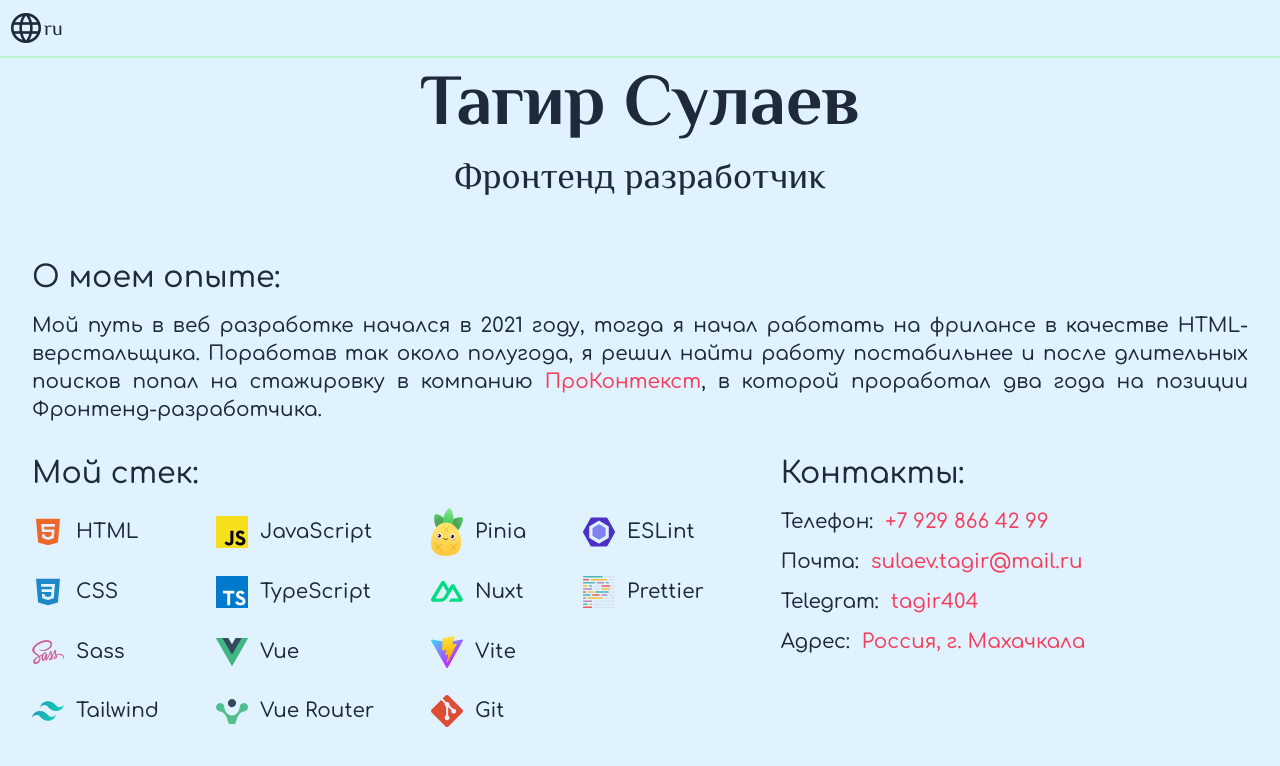
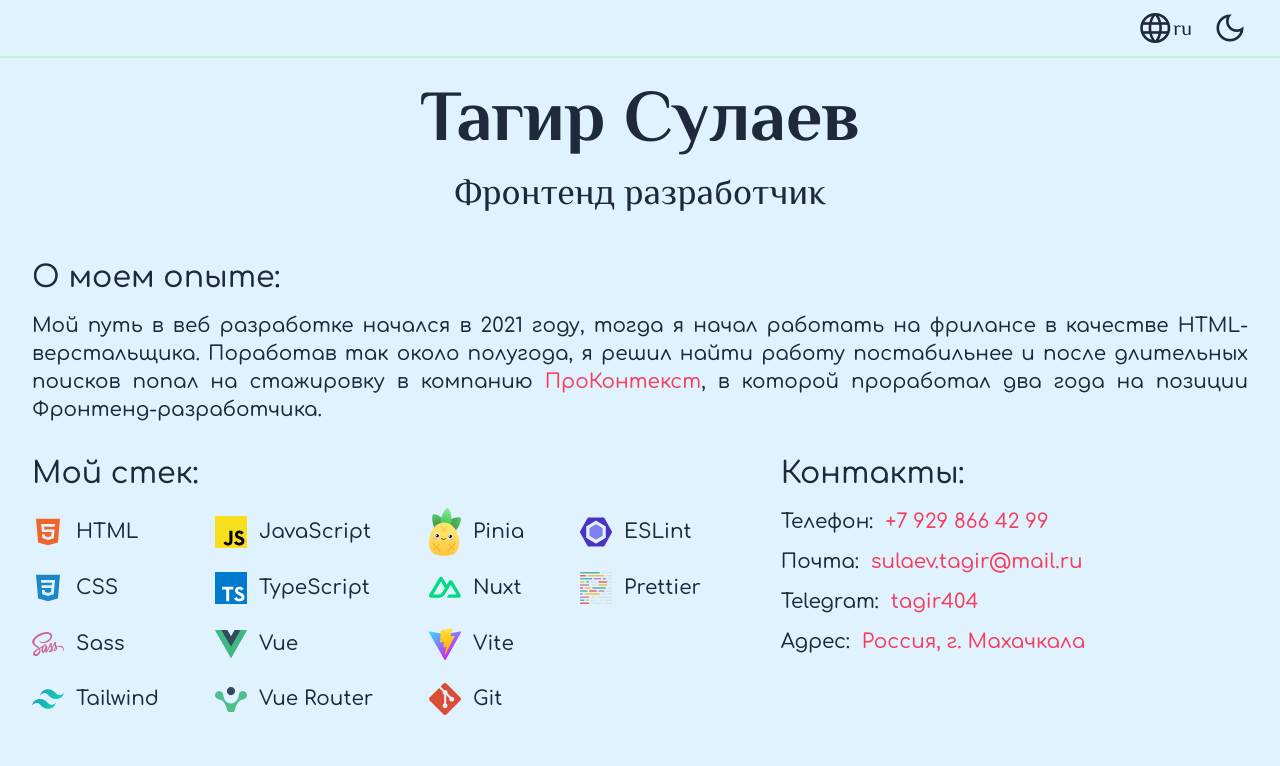
Before and after one commit to tagir404/resume, a Vue app: page / in a window 1280 px wide. Shown: the top 766 px of the page. Built offline with nearby package versions, Linux system fonts and the light colour scheme.

Commit message:
darkmode added

```diff
--- a/src/App.vue
+++ b/src/App.vue
@@ -1,23 +1,30 @@
 <script setup lang="ts">
-import { ref, computed } from 'vue'
+import { ref, computed, watch } from 'vue'
 import { skills } from '@/modules/skills'
 import { contacts } from '@/modules/contacts'
 import { langContent } from '@/modules/data'
 import BaseIcon from './components/BaseIcon.vue'
 
 const lang = ref<'ru' | 'en'>('ru')
-// const darkMode = ref<boolean>(false)
+const darkMode = ref<boolean>(false)
 
 const textContent = computed(() => langContent[lang.value])
 
 function changeLang() {
     lang.value === 'ru' ? (lang.value = 'en') : (lang.value = 'ru')
 }
+
+watch(darkMode, val => {
+    const html = document.querySelector('html')
+    val ? html?.classList.add('dark') : html?.classList.remove('dark')
+})
 </script>
 
 <template>
-    <div class="min-h-screen flex flex-col justify-center bg-sky-100 overflow-hidden">
-        <header class="flex gap-5 p-2 fixed top-0 left-0 bg-sky-100 w-full z-50 border-b-2 border-green-200">
+    <div class="min-h-screen flex flex-col justify-center bg-sky-100 overflow-hidden text-slate-800 dark:bg-slate-900 dark:text-sky-50">
+        <header
+            class="flex justify-end gap-5 py-2 px-8 fixed top-0 left-0 bg-sky-100 w-full z-50 border-b-2 border-green-200 dark:bg-slate-900 dark:text-sky-50"
+        >
             <p
                 class="flex items-center cursor-pointer select-none"
                 @click="changeLang"
@@ -26,11 +33,16 @@ function changeLang() {
                 <span class="text-xl">{{ lang }}</span>
             </p>
 
-            <!-- <span class="material-symbols-outlined text-4xl cursor-pointer"> dark_mode </span> -->
+            <span
+                class="material-symbols-outlined text-4xl cursor-pointer select-none"
+                @click="darkMode = !darkMode"
+            >
+                {{ darkMode ? 'light_mode' : 'dark_mode' }}
+            </span>
         </header>
-        <main class="max-w-screen-xl mx-auto pt-16 pb-5 px-8 flex-1">
+        <main class="max-w-screen-xl mx-auto pt-20 pb-5 px-8 flex-1">
             <section
-                class="flex flex-col gap-5 text-center mb-16 animate__animated animate__fadeInDown"
+                class="flex flex-col gap-5 text-center mb-12 animate__animated animate__fadeInDown"
             >
                 <h1 class="font-bold text-7xl">{{ textContent.name }}</h1>
                 <h2 class="text-4xl">{{ textContent.speciality }}</h2>
@@ -45,7 +57,7 @@ function changeLang() {
                 </section>
                 <section class="col-span-3 animate__animated animate__fadeInLeft animate__delay-2s">
                     <h3 class="text-3xl mb-4">{{ textContent.stackTitle }}</h3>
-                    <ul class="grid grid-rows-4 grid-flow-col gap-3 sm:grid-rows-7">
+                    <ul class="grid grid-rows-4 grid-flow-col gap-2 sm:grid-rows-7">
                         <li
                             class="text-xl flex items-center gap-3"
                             v-for="skill in skills"
--- a/src/assets/main.css
+++ b/src/assets/main.css
@@ -3,7 +3,6 @@
 @tailwind utilities;
 
 body {
-    @apply text-slate-800;
     font-family: 'Philosopher', sans-serif;
     text-rendering: optimizeLegibility;
     -webkit-font-smoothing: antialiased;
--- a/tailwind.config.js
+++ b/tailwind.config.js
@@ -1,5 +1,6 @@
 /** @type {import('tailwindcss').Config} */
 export default {
+    darkMode: 'selector',
     content: [
         "./index.html",
         "./src/**/*.{vue,js,ts,jsx,tsx}",
```
